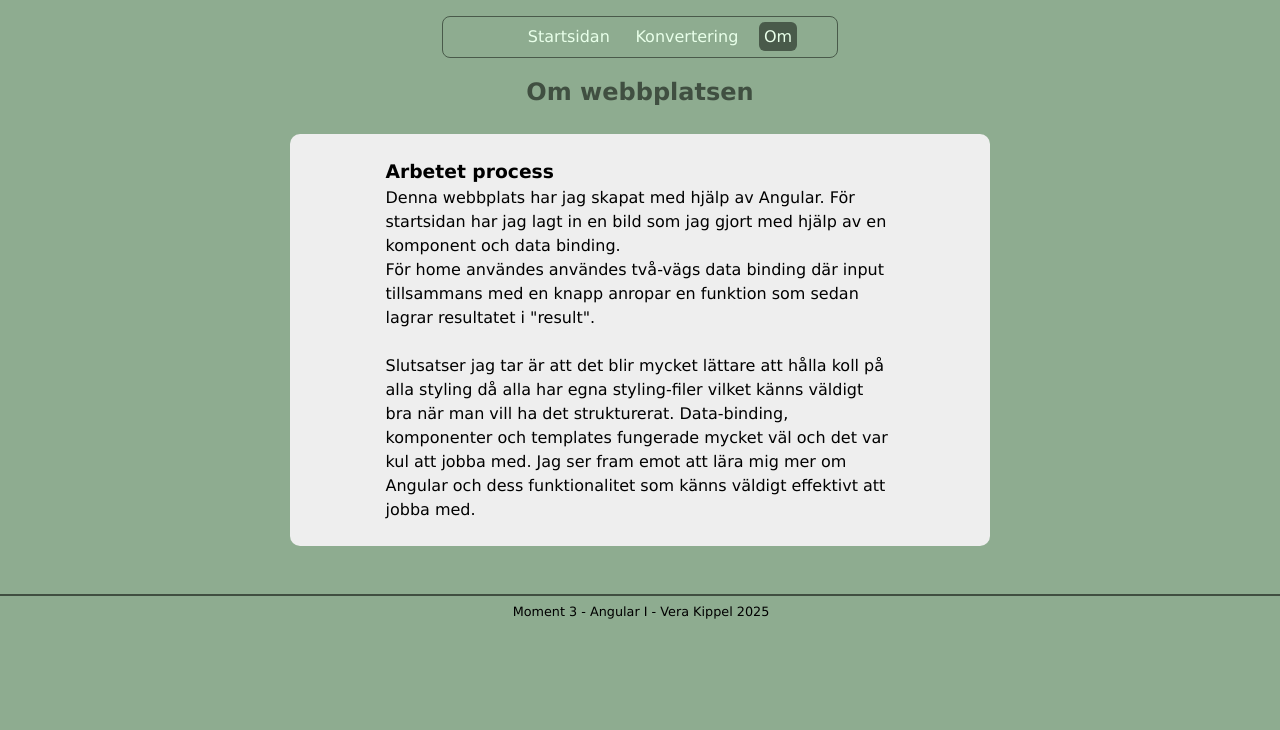
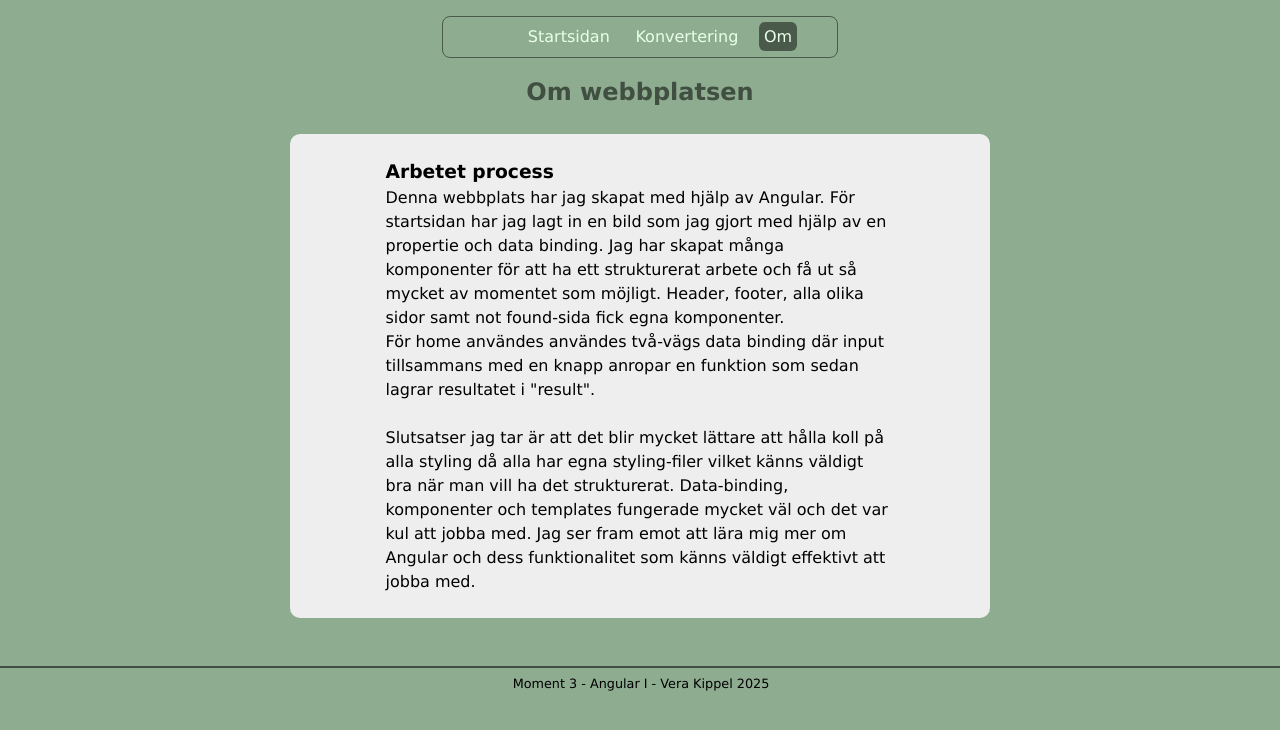
Before and after one commit to veppaan/angular-mom, an Angular app: page /about in a window 1280 px wide. Shown: the top 730 px of the page. Built offline with nearby package versions, Linux system fonts and the light colour scheme.

Commit message:
skriver in readme och justerar about-text

```diff
--- a/src/app/about/about.component.html
+++ b/src/app/about/about.component.html
@@ -2,7 +2,7 @@
 <div class="all">
     <div id="about-text">
     <h3>Arbetet process</h3>
-    <p>Denna webbplats har jag skapat med hjälp av Angular. För startsidan har jag lagt in en bild som jag gjort med hjälp av en komponent och data binding. </p>
+    <p>Denna webbplats har jag skapat med hjälp av Angular. För startsidan har jag lagt in en bild som jag gjort med hjälp av en propertie och data binding. Jag har skapat många komponenter för att ha ett strukturerat arbete och få ut så mycket av momentet som möjligt. Header, footer, alla olika sidor samt not found-sida fick egna komponenter.</p>
 
     <p>För home användes användes två-vägs data binding där input tillsammans med en knapp anropar en funktion som sedan lagrar resultatet i "result".</p>
     <br><p>Slutsatser jag tar är att det blir mycket lättare att hålla koll på alla styling då alla har egna styling-filer vilket känns väldigt bra när man vill ha det strukturerat. Data-binding, komponenter och
```
Also changed, not shown: 1 other file (tests, documents, lock files or other folders).
